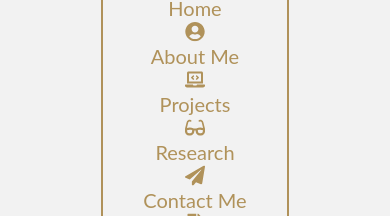
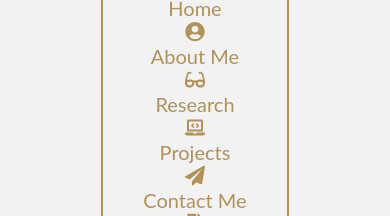
Before and after one commit to Ryuichi-Yamafuji-Lun/Portfolio, a React (Create React App) app: page / in a window 390 px wide. Both pictures are taken after a click on the element 359 px from the left and 40 px from the top of the page. Shown: the part 202-418 px from the top of the page. Built offline with nearby package versions, Linux system fonts and the light colour scheme.

Commit message:
Update NavBar.jsx

```diff
--- a/src/components/NavBar.jsx
+++ b/src/components/NavBar.jsx
@@ -1,4 +1,4 @@
-import React, { useState, useEffect } from "react";
+import { useState } from "react";
 import { Link } from "react-scroll";
 import { TiHome } from "react-icons/ti";
 import { FaUserCircle, FaGlasses, FaLaptopCode, FaPaperPlane, FaFileAlt, FaBars, FaTimes, FaGithub, FaLinkedin } from "react-icons/fa";
@@ -7,8 +7,8 @@ import LightLogo from "../assets/icons/Light-Logo.png";
 const MobileMenuItems = [
   { label: "Home", icon: <TiHome />, to: "home" },
   { label: "About Me", icon: <FaUserCircle />, to: "about" },
+  { label: "Research", icon: <FaGlasses />, to: "research" },
   { label: "Projects", icon: <FaLaptopCode />, to: "project" },
-  { label: "Research", icon: <FaGlasses />, to: "research" },
   { label: "Contact Me", icon: <FaPaperPlane />, to: "contact" },
   { label: "Resume", icon: <FaFileAlt />, to: "resume" },
 ];
```
